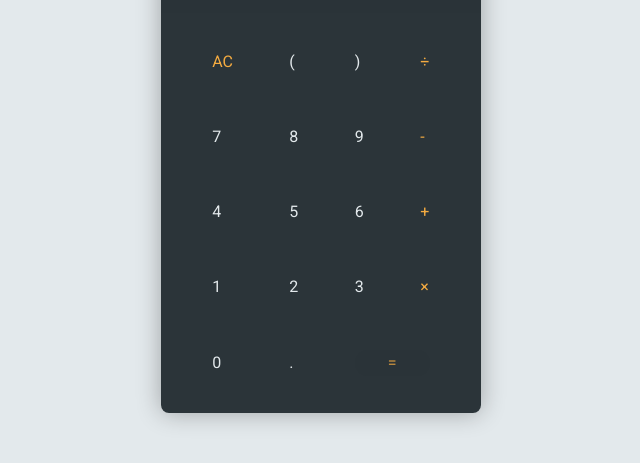
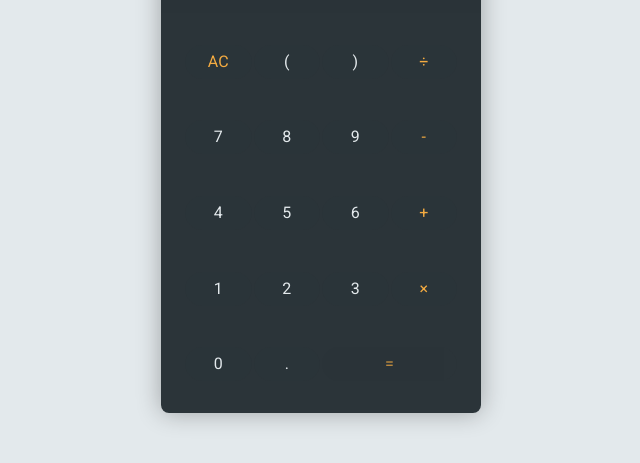
Before and after one commit to ekotnarowska/Calculator, a plain HTML site: page index.html in a window 1280 px wide. Shown: the part 267-730 px from the top of the page, 319-959 px from the left. Drawn offline with Linux system fonts and the light colour scheme.

Commit message:
add css style

```diff
--- a/css/style.css
+++ b/css/style.css
@@ -52,13 +52,13 @@ body {
   }
 
 .calculator__keys {
-    color: var(--colorLightSecond);
+
     padding: 0.75rem 1.5rem;
     height: 400px;
     background: var(--colorDarkGreyLighter);
     display: grid;
     grid-gap: 2px;
-    grid-template-columns: repeat(4, auto);
+    grid-template-columns: repeat(4, 1fr);
     grid-template-areas:
     "clear bracket__right bracket__left divide"
     "seven eight nine times"
@@ -66,8 +66,20 @@ body {
     "one two three plus"
     "zero decimal equal equal";
     align-items: center;
-    ;
     justify-content: space-around;
+}
+.equal,
+.clear,
+.operator,
+.number,
+.decimal,
+.bracket__right,
+.bracket__left {
+    color: var(--colorLightSecond);
+    padding: 5px;
+    background-color: rgba(43, 52, 57, 0.2);
+    border: 0;
+    border-radius: 20px;
 }
 
 
@@ -82,6 +94,7 @@ body {
 
 .bracket__right {
     grid-area: bracket__left ;
+
 }
 
 .divide {
@@ -128,8 +141,7 @@ body {
     opacity: 0.8;
     border: 0;
     border-radius: 20px;
-    background-color: rgba(43, 52, 57, 0.2);
-    opacity: 0.8;
+
 
   }
 
@@ -147,3 +159,8 @@ body {
     grid-area: plus;
     color: var(--colorOrange);
 }
+
+.calculator__keys > button:hover {
+    background-color: rgba(255, 255, 255, .9);
+
+}
--- a/index.html
+++ b/index.html
@@ -21,24 +21,24 @@
                 <div class="display__input">3+3</div>
             </div>
             <div class="calculator__keys">
-                <div class="operator plus">+</div>
-                <div class="operator minus">-</div>
-                <div class="operator times">&times;</div>
-                <div class="operator divide">÷</div>
-                <div class="number one">1</div>
-                <div class="number two">2</div>
-                <div class="number three">3</div>
-                <div class="number four">4</div>
-                <div class="number five">5</div>
-                <div class="number six">6</div>
-                <div class="number seven">7</div>
-                <div class="number eight">8</div>
-                <div class="number nine">9</div>
-                <div class="number zero">0</div>
-                <div class="div bracket__left">(</div>
-                <div class="div braket__right">)</div>
-                <div class="clear">AC</div>
-                <div class="decimal">.</div>
+                <button class="operator plus">+</button>
+                <button class="operator minus">-</button>
+                <button class="operator times">&times;</button>
+                <button class="operator divide">÷</button>
+                <button class="number one">1</button>
+                <button class="number two">2</button>
+                <button class="number three">3</button>
+                <button class="number four">4</button>
+                <button class="number five">5</button>
+                <button class="number six">6</button>
+                <button class="number seven">7</button>
+                <button class="number eight">8</button>
+                <button class="number nine">9</button>
+                <button class="number zero">0</button>
+                <button class="bracket__left">(</button>
+                <button class="bracket__right">)</button>
+                <button class="clear">AC</button>
+                <button class="decimal">.</button>
                 <button class="equal">=</button>
             </div>
         </div>
```
